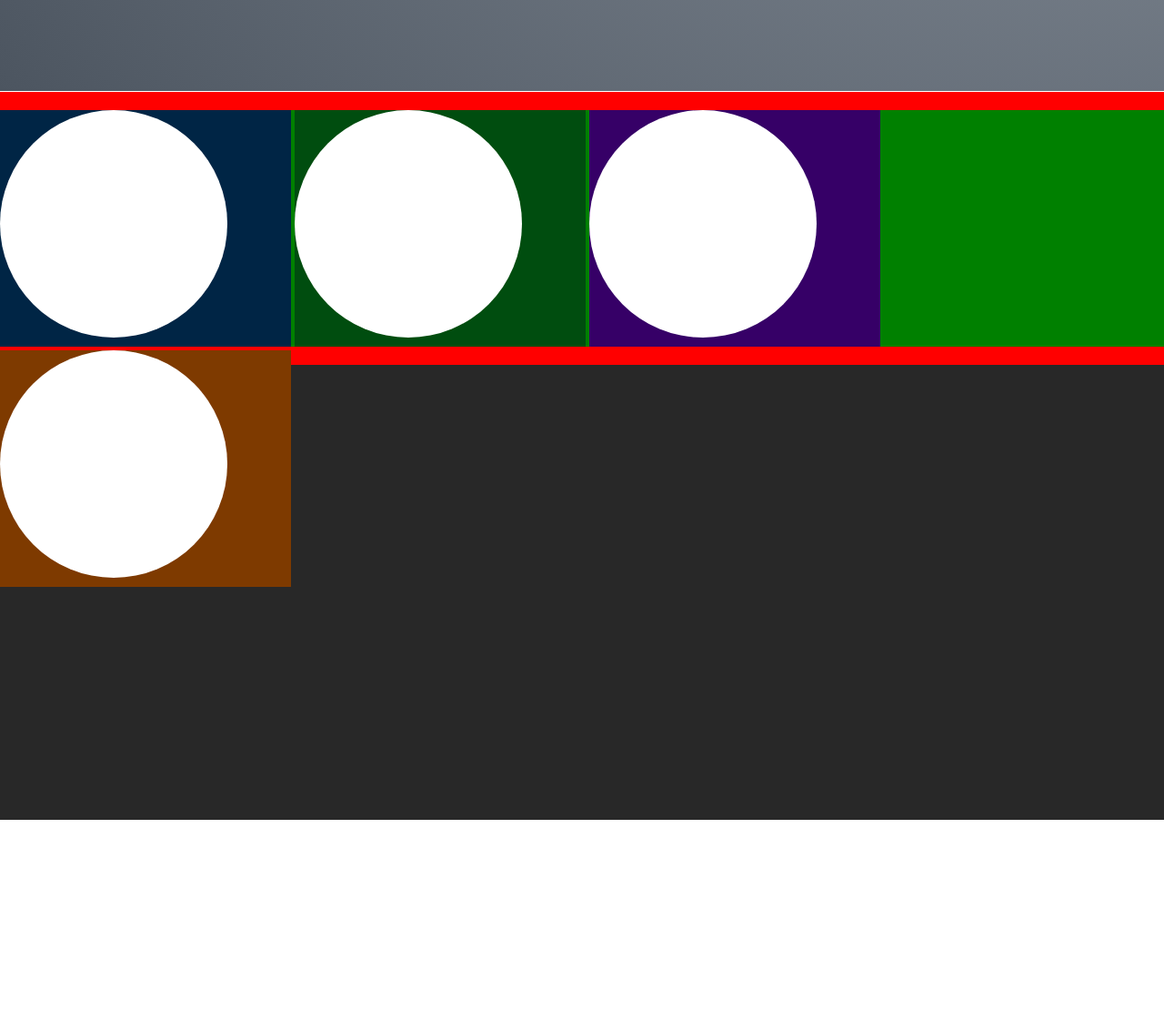
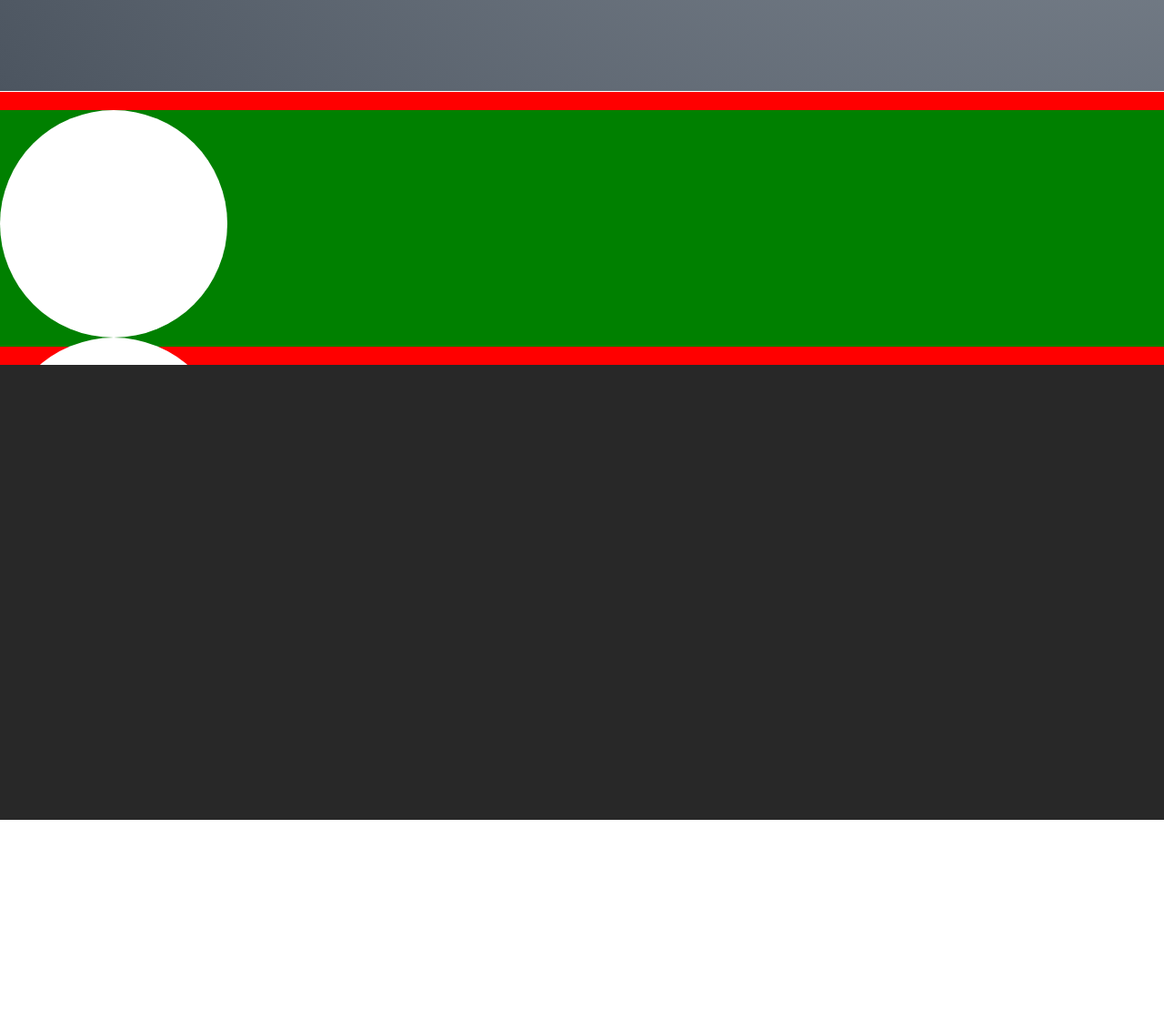
Before and after one commit to ChairMane/compsciwebsite, a plain HTML site: page website/html/index.html in a window 1280 px wide. Shown: the part 840-1961 px from the top of the page at 91% size. Before the commit the page ends 1741 px from the top, so only its background shows below. Drawn offline with nearby package versions, Linux system fonts and the light colour scheme.

```diff
--- a/website/css/main.css
+++ b/website/css/main.css
@@ -166,10 +166,11 @@ body {
 }
 
 .box {
-    display: inline-block;
+    display: inline;
     width: 25%;
     height: 260px;
     margin: 0;
+    text-align: center;
 }
 
 #info-container1 {
```
Also changed, not shown: website/images/circuit_bg.png (added), 2 other files.
